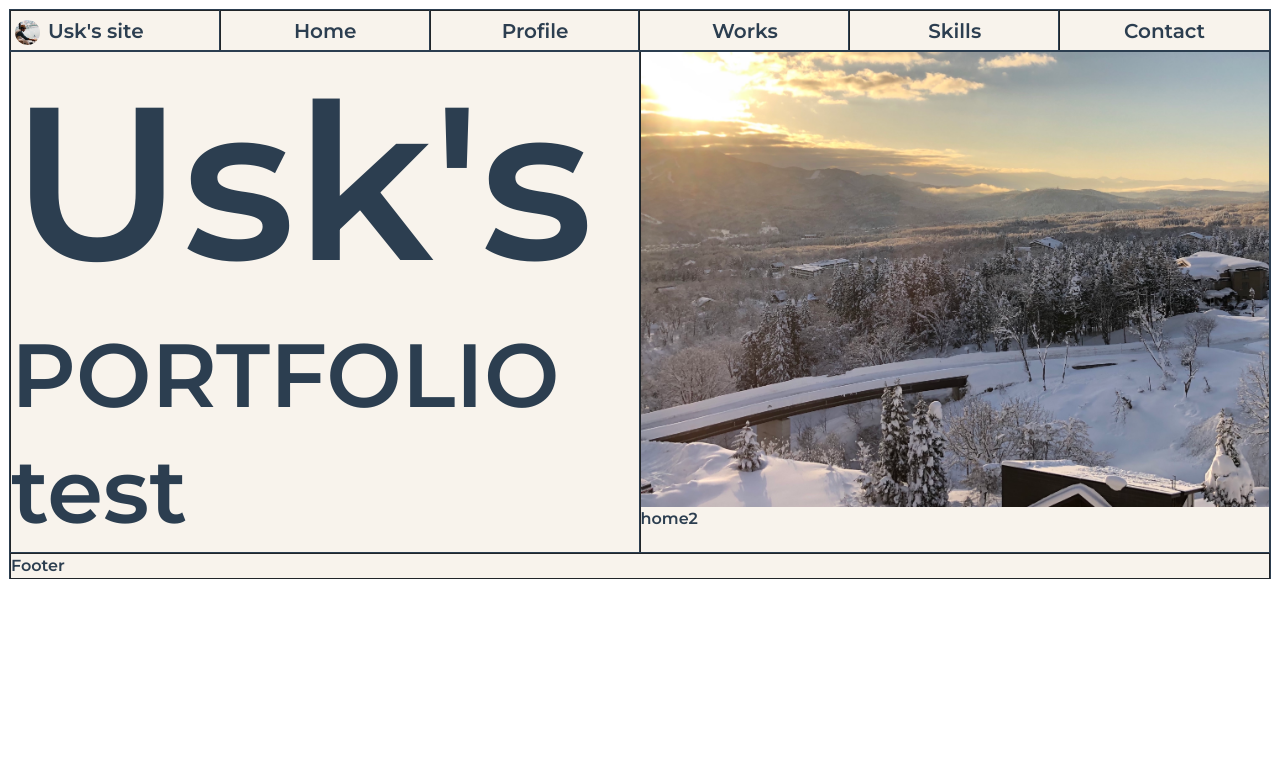
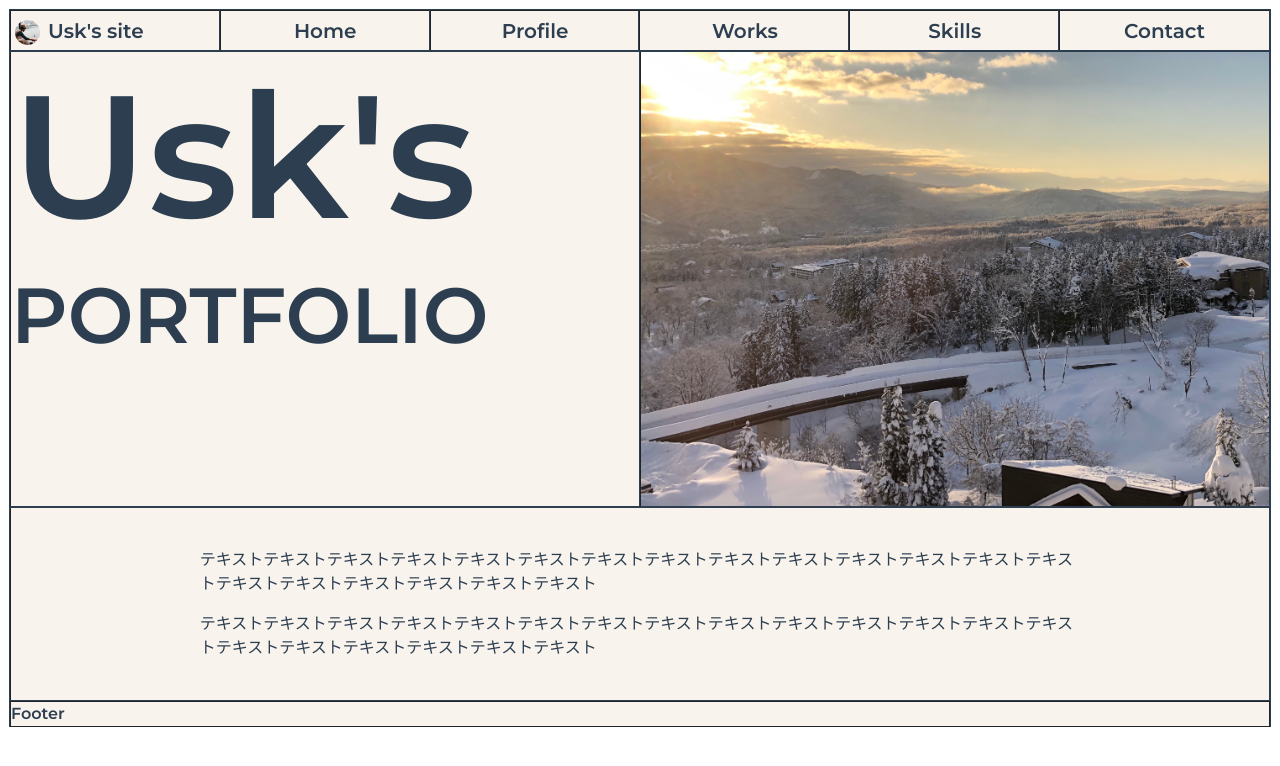
Before and after one commit to usk-155/my-site, a Vue app: page / in a window 1280 px wide. Shown: the top 766 px of the page. Built offline with nearby package versions, Linux system fonts and the light colour scheme.

Commit message:
title edit

```diff
--- a/src/views/Home.vue
+++ b/src/views/Home.vue
@@ -5,14 +5,18 @@
                 <b-col cols="12" lg="6" class="box border-top border-start border-dark px-0">
                     <h1>Usk's</h1>
                     <h2>PORTFOLIO</h2>
-                    <h2>test</h2>
                 </b-col>
                 <b-col cols="12" lg="6" class="box border-top border-start border-dark px-0">
                     <b-img :src="require('../assets/home_bg.jpg')" fluid-grow alt="Responsive image"></b-img>
-                    <p>home2</p>
                 </b-col>
             </b-row>
         </b-container>
+        <div class="box border-top border-start border-dark my-0 px-0">
+            <div class="text">
+                <p>テキストテキストテキストテキストテキストテキストテキストテキストテキストテキストテキストテキストテキストテキストテキストテキストテキストテキストテキストテキスト</p>
+                <p class="mb-0">テキストテキストテキストテキストテキストテキストテキストテキストテキストテキストテキストテキストテキストテキストテキストテキストテキストテキストテキストテキスト</p>
+            </div>
+        </div>
     </div>
 </template>
 
@@ -34,14 +38,21 @@ h1 {
     color: #2c3e50;
     text-align: start;
     /* height: 40rem; */
-    font-size: max(17vw,80px);
+    font-size: min(174px, 32vw);
 }
 h2 {
     color: #2c3e50;
     text-align: start;
     /* height: 40rem; */
-    font-size: max(7vw,36px);
+    font-size: min(78px, 14vw);
 }
+
+.text {
+    width: calc(70%);
+    margin: 0 auto;
+    padding: 40px 0;
+}
+
 
 </style>
 
```
